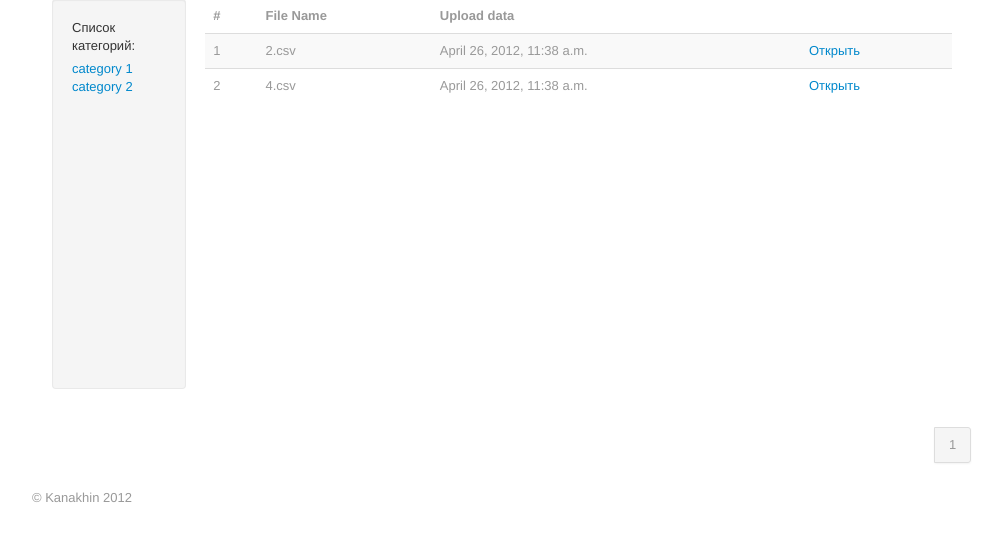
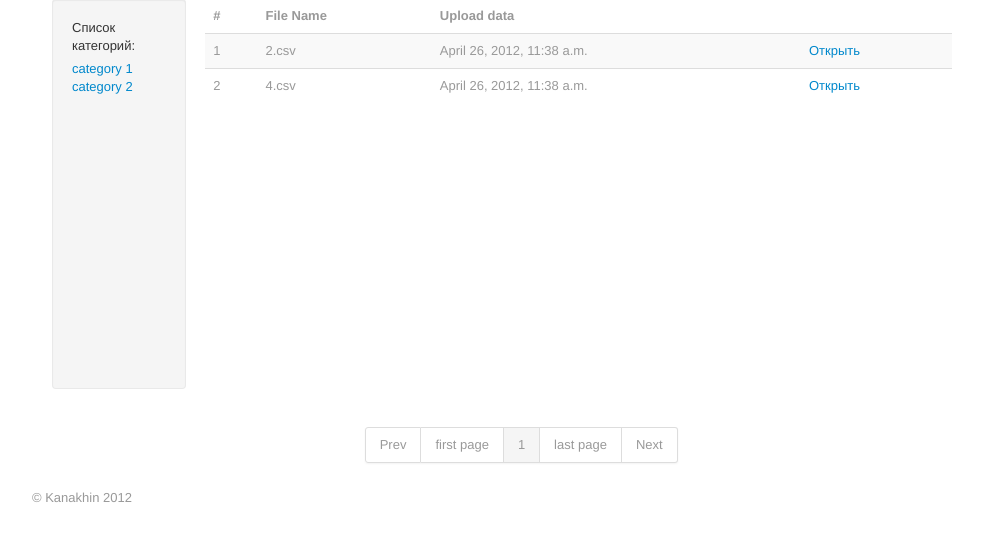
Before and after one commit to kkanahin/csv_manager, a Django app: page / in a window 1280 px wide. Shown: the part 51-592 px from the top of the page, without its empty margins (138-1140 px from the left). Run offline with Django 3.2, Linux system fonts and the light colour scheme; data comes from the database, SQL or seed files in the repository; parts of the project's set-up code (start-up, migrations or seed data) failed here and were passed over; some libraries are stand-ins or nearby versions.

Commit message:
Move pagination to templetags #43

```diff
--- a/files_manager/templatetags/files_manager_tags.py
+++ b/files_manager/templatetags/files_manager_tags.py
@@ -18,8 +18,19 @@ def show_table(values_list,headers_list,table_caption):
     return {'table_raws': table_value.values(),'columns_number': columns_number,\
             'table_caption':table_caption,'headers_list':headers_list}
 
-
-
+@register.inclusion_tag('pagination.html')
+def files_paginator(pagination_obj):
+    num_pages=pagination_obj.paginator.num_pages
+    page=pagination_obj.number
+    if num_pages<=10:
+        page_range=range(1,num_pages+1)
+    elif page>=num_pages-5:
+        page_range=range(num_pages-4,num_pages+1)
+    elif page<=5:
+        page_range=range(1,6)
+    else:
+        page_range=range(page-2,page+2)
+    return {'pagination_obj':pagination_obj,'page_range':page_range}
 #class TableOutputNode(Node):
 #    def __init__(self,values_list,attrs,caption):
 #        self.values_list=Variable(values_list)
--- a/files_manager/views.py
+++ b/files_manager/views.py
@@ -22,22 +22,15 @@ def file_list(request,choiced_category=''):
     try:
         files_output_list=paginator.page(page)
     except PageNotAnInteger:
-        page=1
-        files_output_list=paginator.page(page)
+        files_output_list=paginator.page(1)
     except EmptyPage:
         files_output_list=paginator.page(paginator.num_pages)
-    if paginator.num_pages<=5:
-        page_range=range(1,paginator.num_pages+1)
-    elif page>=paginator.num_pages-5:
-        page_range=range(paginator.num_page-5,paginator.num_page)
-    elif page<=5:
-        page_range=range(1,5)
-    else:
-        page_range=range(page-2,page+2)
+    files_indexes=range(files_output_list.start_index(),\
+                      files_output_list.end_index())
     return render_to_response('index.html',{'user':request.user,\
                             'categories_list':categories_list,\
                             'files_output_list': files_output_list,\
-                            'page_range': page_range},\
+                            'files_indexes':files_indexes},\
                             context_instance=RequestContext(request)
                                              )
 
--- a/templates/index.html
+++ b/templates/index.html
@@ -1,4 +1,5 @@
 {% extends "base.html" %}
+{% load files_manager_tags %}
 {% block extrastyle %}
 <style>
 .block_height{
@@ -52,41 +53,26 @@ height: 300px;
          </thead>
          <tbody>
          {% for file in files_output_list %}
-	    <tr><td>{{ file.id}}</td><td>{{ file.name_file}}</td><td> {{file.upload_date}}</td><td><a href="file_view/{{ file.id }}" > Открыть</a></td></tr>
+	    <tr>
+	       <td>
+	          {{ forloop.counter0|add:files_output_list.start_index }}
+	       </td>
+	       <td>
+	          {{ file.name_file}}
+	       </td>
+	       <td>
+	          {{file.upload_date}}
+	       </td>
+	       <td>
+	          <a href="file_view/{{ file.id }}" > Открыть</a>
+	       </td>
+	     </tr>
           {% endfor %}
          </tbody>
       </table>
     </div>
     <div class="span12">
-    <div class="pagination pagination-right">
-		    <ul>
-		       {% if files_output_list.has_previous %}
-			    <li>
-				    <a href="?page={{files_output_list.previous_page_number }}">Prev</a>
-			    </li>
-			    <li>
-			       <a href="?page=1">first page</a>
-			    </li>
-			    {% endif %}
-			    {% for page in page_range %}
-			    {% if files_output_list.number == page %}
-			    <li class="active">
-			    {% else %}
-			    <li>
-			    {% endif %}
-				    <a href="?page={{ page }}">{{ page }}</a>
-			    </li>
-			    {% endfor %}
-			    {% if files_output_list.has_next %}
-			    <li>
-			       <a href="?page={{files_output_list.paginator.num_pages}}" >last page</a>
-			    </li>
-			    <li>
-				    <a href="?page={{files_output_list.next_page_number }}">Next</a>
-			    </li>
-			     {% endif %}
-		    </ul>
-	    </div>
+	    {% files_paginator files_output_list %}
     </div>
   </div>
 </div>
--- /dev/null
+++ b/templates/pagination.html
@@ -0,0 +1,45 @@
+<div class="pagination pagination-centered">
+	    <ul>
+	            {% if pagination_obj.has_previous %}
+		    <li>
+
+		      <a href="?page={{pagination_obj.previous_page_number }}">Prev</a>
+		    </li>
+		    <li>
+		       <a href="?page=1">first page</a>
+		    </li>
+		    {% else %}
+		    <li class="disabled">
+		      <a>Prev</a>
+		    </li>
+		    <li class="disabled">
+		       <a>first page</a>
+		    </li>
+		    {% endif %}
+		    {% for page in page_range %}
+		    {% if pagination_obj.number == page %}
+		    <li class="active">
+		    <a>{{ page }}</a>
+		    {% else %}
+		    <li>
+		    <a href="?page={{ page }}">{{ page }}</a>
+		    {% endif %}
+		    </li>
+		    {% endfor %}
+		    {% if pagination_obj.has_next %}
+		    <li>
+		       <a href="?page={{ pagination_obj.paginator.num_pages }}" >last page</a>
+		    </li>
+		    <li>
+			    <a href="?page={{ pagination_obj.next_page_number }}">Next</a>
+		    </li>
+		    {% else %}
+		    <li class="disabled">
+		      <a>last page</a>
+		    </li>
+		    <li class="disabled">
+		       <a>Next</a>
+		    </li>
+		     {% endif %}
+	    </ul>
+</div>
```
